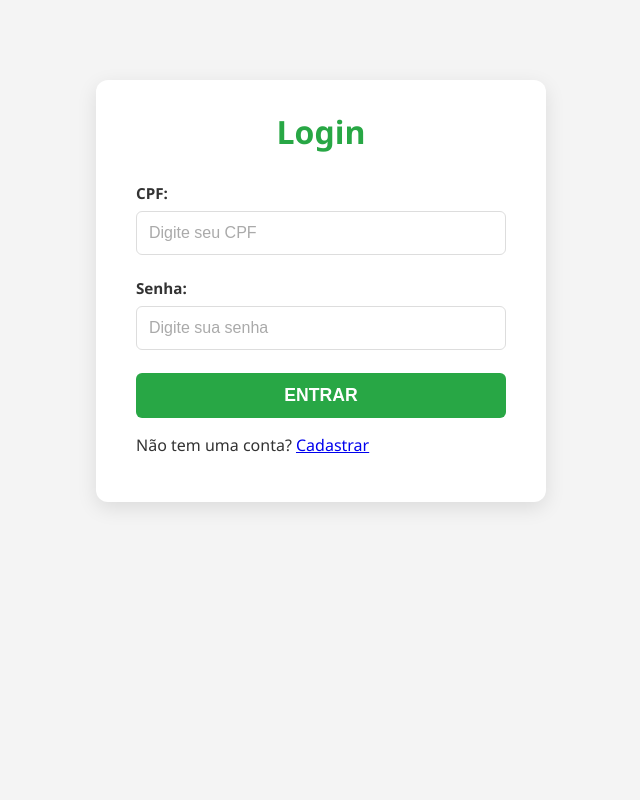
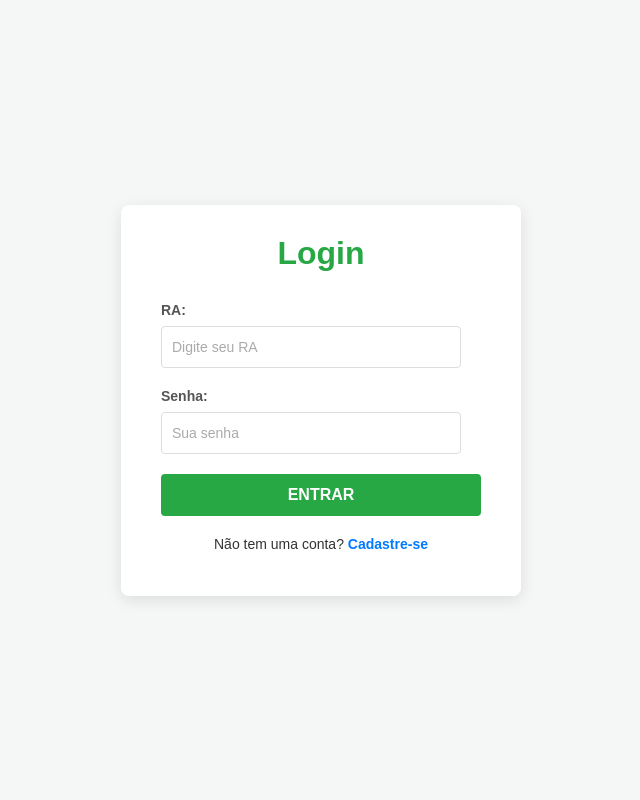
Before and after one commit to ContratosTIUNICV/sistemaimpressao, a Flask app: page /login in a window 1280 px wide. Shown: the whole page, without its empty margins (319-959 px from the left). Run offline with Flask 3, Linux system fonts and the light colour scheme; some libraries are stand-ins or nearby versions.

Commit message:
ajuste nas funções, troca de CPF POR RA

```diff
--- a/api/app.py
+++ b/api/app.py
@@ -47,14 +47,14 @@ def admin_required():
 @app.route('/login', methods=['GET', 'POST'])
 def login():
     if request.method == 'POST':
-        cpf_input = request.form.get('cpf')
+        ra_input = request.form.get('ra')
         senha_input = request.form.get('senha')
 
-        if not cpf_input or not senha_input:
-            flash('CPF e senha são obrigatórios.', 'erro')
+        if not ra_input or not senha_input:
+            flash('ra e senha são obrigatórios.', 'erro')
             return render_template('login.html')
 
-        result = supabase.table("usuario").select("cpf, senha, aluno, nome").eq("cpf", cpf_input).limit(1).execute()
+        result = supabase.table("usuario").select("ra, senha, aluno, nome").eq("ra", ra_input).limit(1).execute()
 
         if result.data and len(result.data) == 1:
             usuario = result.data[0]
@@ -70,7 +70,7 @@ def login():
 
             if bcrypt.checkpw(senha_input.encode('utf-8'), senha_hash_bytes):
                 session['logged_in'] = True
-                session['usuario'] = cpf_input
+                session['usuario'] = ra_input
                 session['is_aluno'] = is_aluno
                 if is_aluno:
                     return redirect(url_for('inicio'))
@@ -85,34 +85,36 @@ def login():
 
 @app.route('/cadastro', methods=['GET', 'POST'])
 def cadastro():
-    cpf_usuario = session.get('usuario')
+    ra_usuario = session.get('usuario')
     if request.method == 'POST':
-        cpf = request.form.get('cpf')
+        ra = request.form.get('ra')
+        email= request.form.get('email')
         senha = request.form.get('senha')
         nome = request.form.get('nome')
         is_aluno = True
 
-        if not cpf or not senha or not nome:
-            flash('Todos os campos (CPF, Senha, Nome) são obrigatórios.', 'erro')
+        if not ra or not senha or not nome:
+            flash('Todos os campos (ra, Senha, Nome) são obrigatórios.', 'erro')
             return render_template('cadastro.html')
 
         try:
-            existing_user = supabase.table("usuario").select("cpf").eq("cpf", cpf).limit(1).execute()
+            existing_user = supabase.table("usuario").select("ra").eq("ra", ra).limit(1).execute()
             if existing_user.data:
-                flash(f'O CPF {cpf} já está cadastrado.', 'erro')
+                flash(f'O ra {ra} já está cadastrado.', 'erro')
                 return render_template('cadastro.html')
 
             senha_hash = bcrypt.hashpw(senha.encode('utf-8'), bcrypt.gensalt()).decode('utf-8')
 
             supabase.table("usuario").insert({
-               "cpf": cpf,
+               "ra": ra,
                "senha": senha_hash,
                "nome": nome,
+               "email": email,
                "saldo": 0,
                "aluno": is_aluno
             }).execute()
             flash(f'Seja bem-vindo, {nome}!', 'sucesso')
-            return redirect(url_for('login'))
+            return redirect(url_for('inicio'))
         except Exception as e:
             print(f"ERRO: {e}")
             flash('Ocorreu um erro ao cadastrar. Tente novamente.', 'erro')
@@ -130,15 +132,15 @@ def home():
 @app.route('/inicio')
 @login_required()
 def inicio():
-    cpf_usuario = session.get('usuario')
-    if not cpf_usuario:
+    ra_usuario = session.get('usuario')
+    if not ra_usuario:
         session.clear()
         return redirect(url_for('login'))
 
     try:
         result = supabase.table("usuario") \
-                         .select("nome, cpf, saldo") \
-                         .eq("cpf", cpf_usuario) \
+                         .select("nome, ra, saldo") \
+                         .eq("ra", ra_usuario) \
                          .limit(1) \
                          .execute()
 
@@ -172,7 +174,7 @@ def admin_dashboard():
 def consulta_aluno():
     alunos = []
     try:
-        result = supabase.table("usuario").select("cpf, nome, saldo").eq("aluno", True).order("nome").execute()
+        result = supabase.table("usuario").select("ra, nome, saldo").eq("aluno", True).order("nome").execute()
         if result.data:
             alunos = result.data
             for aluno in alunos:
@@ -190,18 +192,18 @@ def debitar_aluno():
 
     if request.method == 'POST':
         action = request.form.get('action')
-        cpf_aluno = request.form.get('cpf_aluno')
+        ra_aluno = request.form.get('ra_aluno')
         valor = request.form.get('valor')
 
-        if not cpf_aluno:
-            error_message = 'CPF do aluno é obrigatório.'
+        if not ra_aluno:
+            error_message = 'ra do aluno é obrigatório.'
             return render_template('debitar_aluno.html', error_message=error_message)
 
         try:
-            result = supabase.table("usuario").select("cpf, nome, saldo, aluno").eq("cpf", cpf_aluno).eq("aluno", True).limit(1).execute()
+            result = supabase.table("usuario").select("ra, nome, saldo, aluno").eq("ra", ra_aluno).eq("aluno", True).limit(1).execute()
 
             if not result.data or len(result.data) == 0:
-                error_message = 'Aluno não encontrado ou CPF não corresponde a um aluno.'
+                error_message = 'Aluno não encontrado ou ra não corresponde a um aluno.'
                 return render_template('debitar_aluno.html', error_message=error_message)
 
             aluno_info = result.data[0]
@@ -221,7 +223,7 @@ def debitar_aluno():
                             error_message = 'Saldo insuficiente.'
                         else:
                             novo_saldo = aluno_info['saldo'] - valor_debito
-                            supabase.table("usuario").update({"saldo": novo_saldo}).eq("cpf", cpf_aluno).execute()
+                            supabase.table("usuario").update({"saldo": novo_saldo}).eq("ra", ra_aluno).execute()
                             success_message = f'Débito de R$ {valor_debito:.2f} realizado para {aluno_info["nome"]}. Novo saldo: R$ {novo_saldo:.2f}'
                             aluno_info['saldo'] = novo_saldo
                             aluno_info['saldo_formatado'] = f"R$ {novo_saldo:.2f}".replace('.', ',')
@@ -239,14 +241,14 @@ def debitar_aluno():
 @app.route('/perfil/editar', methods=['GET', 'POST'], endpoint='editar_perfil')
 @login_required()
 def editar_perfil():
-    cpf_usuario_logado = session.get('usuario')
-    if not cpf_usuario_logado:
+    ra_usuario_logado = session.get('usuario')
+    if not ra_usuario_logado:
         flash('Erro: Sessão inválida. Faça login novamente.', 'error')
         return redirect(url_for('login'))
 
     # Buscar dados atuais do usuário para GET e para verificar o nome atual no POST
     try:
-        result = supabase.table("usuario").select("nome, cpf").eq("cpf", cpf_usuario_logado).limit(1).execute()
+        result = supabase.table("usuario").select("nome, ra").eq("ra", ra_usuario_logado).limit(1).execute()
         if not result.data:
             flash('Usuário não encontrado.', 'error')
             return redirect(url_for('inicio'))
@@ -293,9 +295,9 @@ def editar_perfil():
 
         if houve_alteracao and dados_para_atualizar:
             try:
-                supabase.table("usuario").update(dados_para_atualizar).eq("cpf", cpf_usuario_logado).execute()
+                supabase.table("usuario").update(dados_para_atualizar).eq("ra", ra_usuario_logado).execute()
                 flash('Perfil atualizado com sucesso!', 'success')
-                # Se o nome foi alterado e você armazena o nome na sessão (além do CPF), atualize-o aqui.
+                # Se o nome foi alterado e você armazena o nome na sessão (além do ra), atualize-o aqui.
                 # Ex: if 'nome' in dados_para_atualizar: session['usuario_nome'] = dados_para_atualizar['nome']
             except Exception as e:
                 print(f"ERROR - Editar Perfil (Supabase Update): {e}")
@@ -347,10 +349,10 @@ def recarga():
                     "email": "test_user_12345678@testuser.com",
                     "first_name": "Aluno",
                     "last_name": "Sistema"
-                    # Considere adicionar CPF/CNPJ para pagamentos reais ou testes mais completos:
+                    # Considere adicionar ra/CNPJ para pagamentos reais ou testes mais completos:
                     # "identification": {
-                    # "type": "CPF",
-                    # "number": "DOCUMENTO_VALIDO_AQUI" # Use um gerador de CPF para testes
+                    # "type": "ra",
+                    # "number": "DOCUMENTO_VALIDO_AQUI" # Use um gerador de ra para testes
                     # },
                 }
                 # "notification_url": url_for('webhook_mercado_pago', _external=True), # Essencial para produção
@@ -418,6 +420,7 @@ def recarga():
     return render_template("recarga.html",
                            payment_link=payment_pix_copy_paste, # Renomeado para clareza, este é o "Copia e Cola"
                            qr_code_base64=qr_code_base64)
+
 @app.route('/logout')
 def logout():
     session.clear()
--- a/api/templates/login.html
+++ b/api/templates/login.html
@@ -1,37 +1,46 @@
 <!DOCTYPE html>
 <html lang="pt-br">
-
 <head>
-    <meta charset="UTF-8" />
-    <meta name="viewport" content="width=device-width, initial-scale=1" />
-    <link rel="stylesheet" href="{{ url_for('static', filename='style.css') }}" />
+    <meta charset="UTF-8">
+    <meta name="viewport" content="width=device-width, initial-scale=1.0">
+    <link rel="stylesheet" href="{{ url_for('static', filename='style.css') }}">
     <script src="https://cdn.jsdelivr.net/npm/sweetalert2@11"></script>
     <title>Login</title>
+    <style>
+        /* Estilos básicos para demonstração - coloque em seu style.css */
+        body { font-family: Arial, sans-serif; background-color: #f4f7f6; margin: 0; padding: 20px; display: flex; justify-content: center; align-items: center; min-height: 100vh; }
+        .login-container { background-color: #fff; padding: 30px 40px; border-radius: 8px; box-shadow: 0 4px 15px rgba(0, 0, 0, 0.1); width: 100%; max-width: 400px; }
+        h1 { text-align: center; color: #333; margin-bottom: 25px; font-size: 24px; }
+        .login-form-group { margin-bottom: 20px; }
+        .login-label { display: block; margin-bottom: 8px; color: #555; font-weight: bold; font-size: 14px; }
+        .login-input { width: calc(100% - 20px); padding: 12px 10px; border: 1px solid #ddd; border-radius: 4px; font-size: 14px; transition: border-color 0.3s; }
+        .login-input:focus { border-color: #007bff; outline: none; box-shadow: 0 0 0 2px rgba(0, 123, 255, 0.25); }
+        .login-button { width: 100%; background-color: #28a745; color: white; padding: 12px; border: none; border-radius: 4px; font-size: 16px; font-weight: bold; cursor: pointer; transition: background-color 0.3s; }
+        .login-button:hover { background-color: #218838; }
+        .login-link-alternativo { text-align: center; margin-top: 20px; font-size: 14px; }
+        .login-link-alternativo a { color: #007bff; text-decoration: none; font-weight: bold; }
+        .login-link-alternativo a:hover { text-decoration: underline; }
+    </style>
 </head>
-
 <body>
     <div class="login-container">
         <h1>Login</h1>
-
-        <form method="POST" class="login-form">
+        <form method="POST" action="{{ url_for('login') }}">
             <div class="login-form-group">
-                <label for="cpf" class="login-label">CPF:</label>
-                <input type="text" id="cpf" name="cpf" class="login-input" placeholder="Digite seu CPF" required />
+                <label for="ra_email" class="login-label">RA:</label>
+                <input type="text" name="ra" class="login-input" placeholder="Digite seu RA" required value="{{ request.form.ra if request.form else '' }}">
             </div>
-
             <div class="login-form-group">
                 <label for="senha" class="login-label">Senha:</label>
-                <input type="password" id="senha" name="senha" class="login-input" placeholder="Digite sua senha"
-                    required />
+                <input type="password" id="senha" name="senha" class="login-input" placeholder="Sua senha" required>
             </div>
-
-            <button type="submit" class="login-button login-button-submit">Entrar</button>
+            <button type="submit" class="login-button">Entrar</button>
         </form>
-
         <div class="login-link-alternativo">
-            <p>Não tem uma conta? <a href="{{ url_for('cadastro') }}" class="link-cadastro">Cadastrar</a></p>
+            <p>Não tem uma conta? <a href="{{ url_for('cadastro') }}">Cadastre-se</a></p>
         </div>
     </div>
+
     {% with messages = get_flashed_messages(with_categories=true) %}
     {% if messages %}
     <script>
@@ -40,8 +49,8 @@
             Swal.fire({
                 toast: true,
                 position: 'top-end',
-                icon: '{{ "success" if category == "sucesso" else "error" }}',
-                title: '{{ message }}',
+                icon: '{{ "success" if category == "sucesso" else "error" if category == "erro" else category }}',
+                title: {{ message|tojson|safe }},
                 showConfirmButton: false,
                 timer: 4000,
                 timerProgressBar: true,
@@ -56,5 +65,4 @@
     {% endif %}
     {% endwith %}
 </body>
-
 </html>
```
Also changed, not shown: api/templates/cadastro.html (+16 -29 lines).
